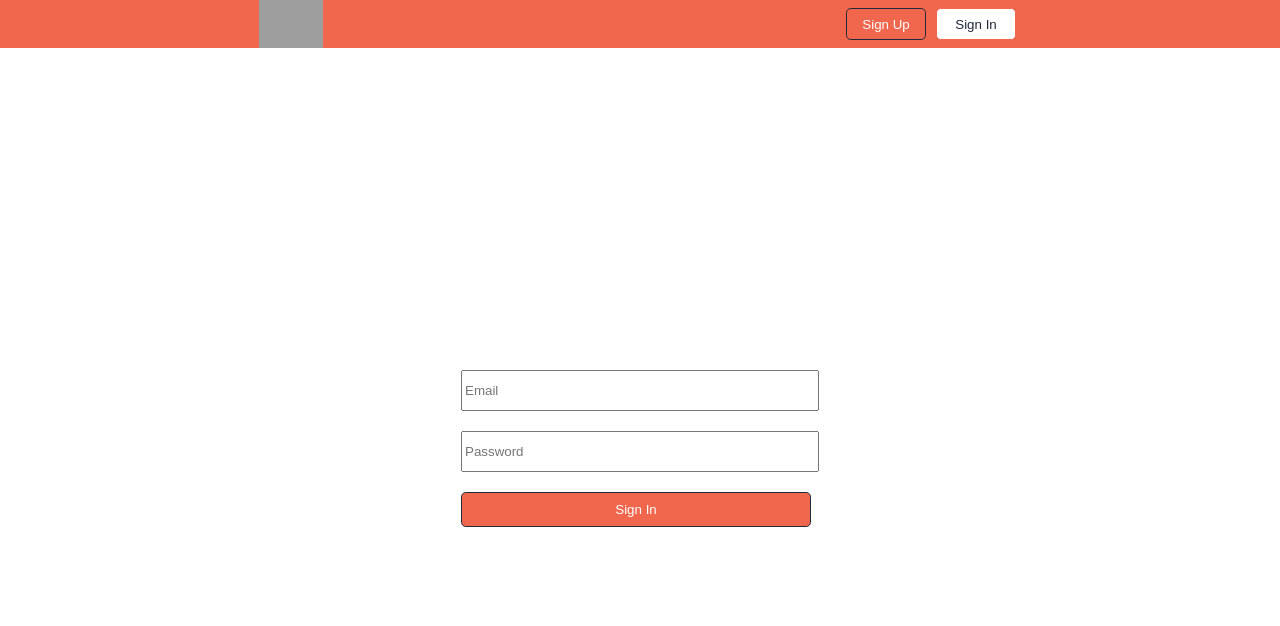
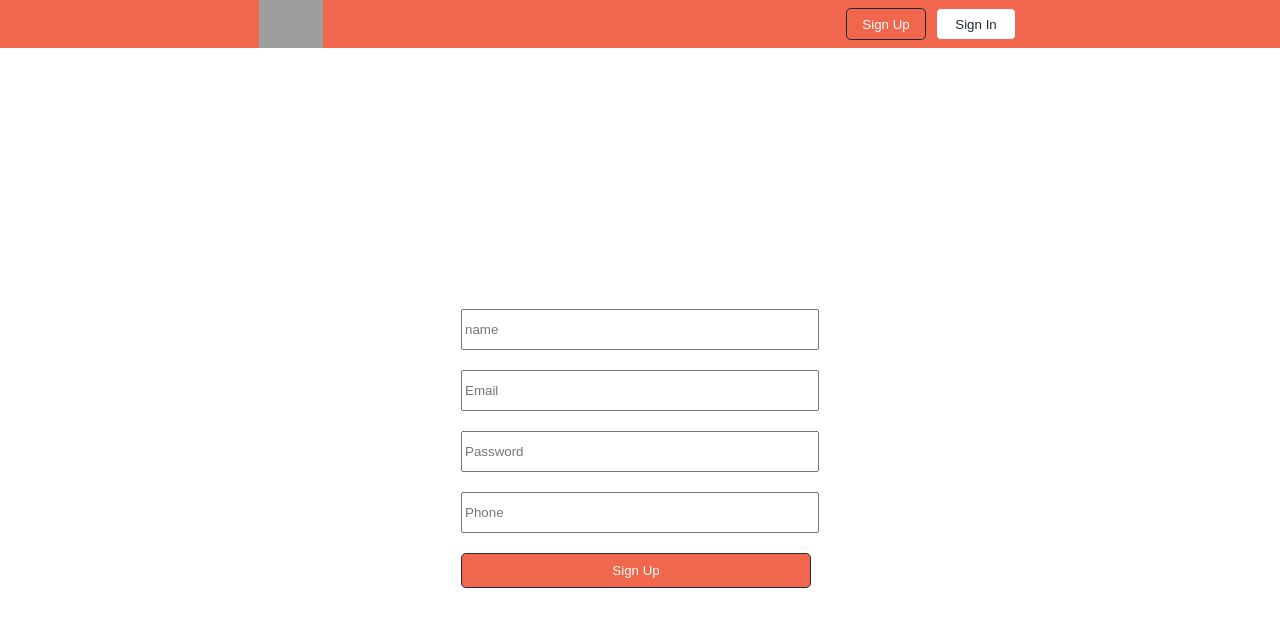
Before and after one commit to harjeevs17/EcommerceLandingPage, a React (Create React App) app: page /signIn in a window 1280 px wide. Shown: the top 626 px of the page. Built offline with nearby package versions, Linux system fonts and the light colour scheme; grey boxes are pictures that could not be loaded.

Commit message:
completed onboarding

```diff
--- a/public/index.html
+++ b/public/index.html
@@ -25,7 +25,7 @@
       work correctly both with client-side routing and a non-root public URL.
       Learn how to configure a non-root public URL by running `npm run build`.
     -->
-    <title>React App</title>
+    <title>Downtown</title>
   </head>
   <body>
     <noscript>You need to enable JavaScript to run this app.</noscript>
--- a/src/App.js
+++ b/src/App.js
@@ -1,8 +1,7 @@
 import { Route, Router,Routes,BrowserRouter,useNavigate } from 'react-router-dom';
 import logo from './logo.svg';
 import Home from './pages/Home';
-import SignUp from './pages/SignUp';
-import SignIn from './pages/SignIn';
+import Onboarding from './pages/Onboarding';
 import { reducer, initialState } from "./reducers/userReducer";
 import './scss/main.scss';
 import { createContext, useContext, useEffect, useReducer } from 'react';
@@ -21,8 +20,7 @@ const Routing = ()=>{
   return (
     <Routes>
           <Route  path="/" element={<Home/>} />
-          <Route  path="/signin" element={<SignIn/>} />
-          <Route  path="/signup" element={<SignUp/>} />
+          <Route  path="/signin" element={<Onboarding/>} />
       </Routes>
   )
 }
--- a/src/components/form/buttons/PrimaryButton.js
+++ b/src/components/form/buttons/PrimaryButton.js
@@ -1,6 +1,6 @@
 const PrimaryButton = (props)=>{
     return (
-        <input className="btn primaryBtn" type="button" value={props.title}/>
+        <input className="btn primaryBtn" type="button" value={props.title} onClick={props.methodCall}/>
     )
 }
 export default PrimaryButton;
--- a/src/layout/header/Header.js
+++ b/src/layout/header/Header.js
@@ -4,13 +4,12 @@ import { AiOutlineMenu } from "react-icons/ai";
 import { UserContext } from "../../App";
 import { useContext } from "react";
 import { useNavigate , Link } from 'react-router-dom';
-const Header = ()=>{
+const Header = (props)=>{
     const { state, dispatch } = useContext(UserContext);
     let history = useNavigate();
-    const navigateToSignUpPage = ()=>{
-        history("/signUp", { replace: true });
-    }
-    const navigateToSignInPage = ()=>{
+    const logOut = ()=>{
+        localStorage.clear();
+        dispatch({ type: "CLEAR" });
         history("/signIn", { replace: true });
     }
     const WhenLoggedIn = ()=>{
@@ -23,24 +22,24 @@ const Header = ()=>{
                 <li>About</li>
             </ul>
             <div className="btn-containers">
-                <PrimaryButton title="Sign Out"/>
+                <PrimaryButton title="Sign Out" methodCall={logOut}/>
             </div>
         </div>
         )
     }
-    const WhenNotLoggedIn = ()=>{
+    const WhenNotLoggedIn = (props)=>{
         return(
             <div className="header">
             <img src="https://www.tailorbrands.com/wp-content/uploads/2020/07/mcdonalds-logo.jpg"/>
             <div className="btn-containers">
-                <SecondaryButton title="Sign Up" methodCall={navigateToSignUpPage}/>
-                <PrimaryButton title="Sign In" methodCall={navigateToSignInPage}/>
+                <SecondaryButton title="Sign Up" methodCall={props.methodCall}/>
+                <PrimaryButton title="Sign In" methodCall={props.methodCall}/>
             </div>
         </div>
         )
     }
     return(
-        !state?<WhenNotLoggedIn/>:<WhenLoggedIn/>
+        !state?<WhenNotLoggedIn methodCall={props.methodCall}/>:<WhenLoggedIn methodCall={props.methodCall}/>
     )
 }
 export default Header;
--- /dev/null
+++ b/src/pages/Onboarding.js
@@ -0,0 +1,26 @@
+import { useContext, useEffect, useState } from "react";
+import { useNavigate } from "react-router-dom";
+import { signInCall, signUpCall } from "../api/api";
+import SecondaryButton from "../components/form/buttons/Secondarybutton";
+import { UserContext } from "../App";
+import Header from "../layout/header/Header";
+import Login from "./onBoarding/Login";
+import SignUp from "./onBoarding/SignUp";
+
+const SignIn = ()=>{
+    const [screenCheck,setScreenCheck] = useState(true); // true = sign Up screen && false == signIn screen
+    const setScreenState = ()=>{
+        if(!screenCheck){
+            setScreenCheck(true)
+        }else{
+            setScreenCheck(false)
+        }
+    }
+    return(
+        <>
+        <Header methodCall = {setScreenState}/>
+        {!screenCheck ? <Login/>:<SignUp/>}
+        </>
+    )
+}
+export default SignIn;
--- a/src/pages/SignIn.js
+++ b/src/pages/onBoarding/Login.js
@@ -1,15 +1,17 @@
 import { useContext, useEffect, useState } from "react";
 import { useNavigate } from "react-router-dom";
-import { signInCall } from "../api/api";
-import SecondaryButton from "../components/form/buttons/Secondarybutton";
-import { UserContext } from "../App";
-import Header from "../layout/header/Header";
+import { signInCall } from "../../api/api";
+import { UserContext } from "../../App";
+import SecondaryButton from "../../components/form/buttons/Secondarybutton";
 
-const SignIn = ()=>{
+const Login = ()=>{
     const [email,setEmail] = useState(false);
     const [password,setPassword] = useState(false);
     const [userData,setUserData] = useState({});
     const { state, dispatch } = useContext(UserContext);
+    const [name,setname] = useState(false);
+    const [phone,setPhone] = useState(false);
+
 
     let history = useNavigate();
     useEffect(()=>{
@@ -36,8 +38,6 @@ const SignIn = ()=>{
         }
     }
     return(
-        <>
-        <Header/>
         <div className="onboardingBox">
             <form>
                 <input type="text" name="email" placeholder="Email" onChange={(e)=>setEmail(e.target.value)}/>
@@ -45,7 +45,6 @@ const SignIn = ()=>{
                 <SecondaryButton title="Sign In" methodCall={signIn}/>
             </form>
         </div>
-        </>
     )
 }
-export default SignIn;
+export default Login;
--- a/src/pages/SignUp.js
+++ b/src/pages/onBoarding/SignUp.js
@@ -1,9 +1,15 @@
-import { useState } from "react";
-import { signInCall, signUpCall } from "../api/api";
-import SecondaryButton from "../components/form/buttons/Secondarybutton";
-import Header from "../layout/header/Header";
+import { useContext, useState } from "react";
+import { signUpCall } from "../../api/api";
+import { UserContext } from "../../App";
+import SecondaryButton from "../../components/form/buttons/Secondarybutton";
 
-const SignUp = ()=>{
+const SignUp = (props)=>{
+    const [email,setEmail] = useState(false);
+    const [password,setPassword] = useState(false);
+    const [userData,setUserData] = useState({});
+    const { state, dispatch } = useContext(UserContext);
+    const [name,setname] = useState(false);
+    const [phone,setPhone] = useState(false);
     const signUp = (event)=>{
         if(!name || !email || !password || !phone){
             alert("Enter all fields")
@@ -19,13 +25,7 @@ const SignUp = ()=>{
             fetchAPI();
         }
     }
-    const [name,setname] = useState(false);
-    const [email,setEmail] = useState(false);
-    const [password,setPassword] = useState(false);
-    const [phone,setPhone] = useState(false);
-    return(
-        <>
-        <Header/>
+    return (
         <div className="onboardingBox">
             <form>
                 <input type="text" name="name" placeholder="name" onChange={(e)=>setname(e.target.value)}/>
@@ -35,7 +35,6 @@ const SignUp = ()=>{
                 <SecondaryButton title="Sign Up" methodCall={signUp}/>
             </form>
         </div>
-        </>
     )
 }
 export default SignUp;
--- a/src/scss/components/_buttons.scss
+++ b/src/scss/components/_buttons.scss
@@ -3,6 +3,7 @@
     height: 2rem;
     margin: 5px;
     border-radius: 0.3rem;
+    cursor: pointer;
 }
 .primaryBtn{
     background-color: white;
```
